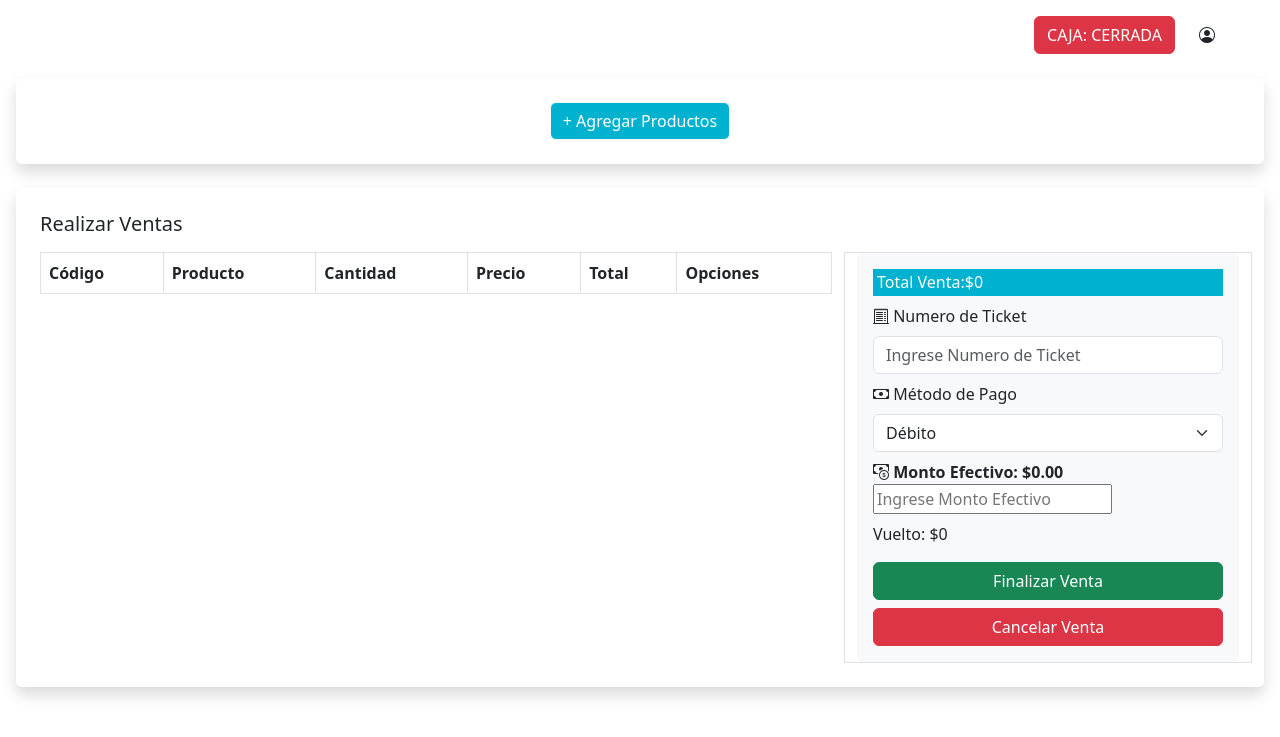
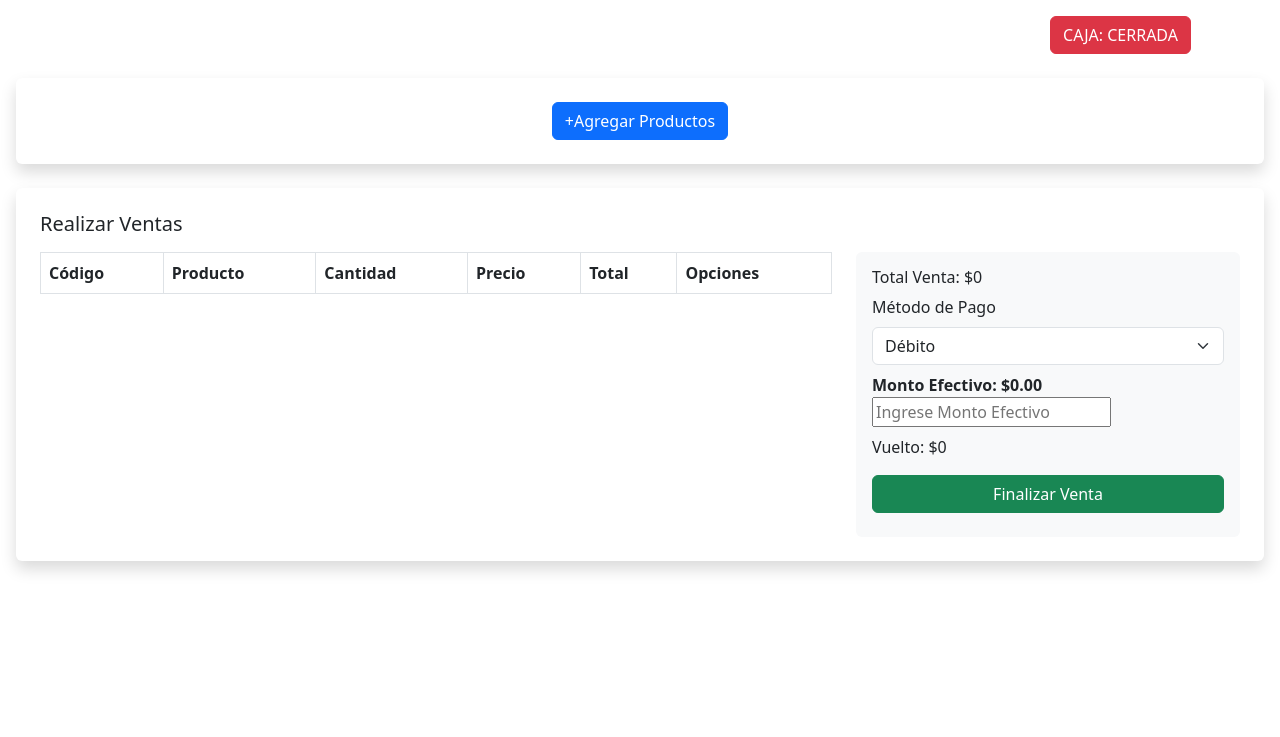
Before and after one commit to CrisCv15/CodeCrafters, a PHP site: page /php/caja/Html.html in a window 1280 px wide. Shown: the top 737 px of the page. Run offline with PHP 8.4, Linux system fonts and the light colour scheme; lists and menus that the app fills with data are empty.

Commit message:
Cambios en la caja

```diff
--- a/php/caja/Html.html
+++ b/php/caja/Html.html
@@ -7,7 +7,6 @@
     <meta name="viewport" content="width=device-width, initial-scale=1.0">
     <title>Gestión de Productos y Ventas</title>
     <link href="https://cdn.jsdelivr.net/npm/bootstrap@5.3.0/dist/css/bootstrap.min.css" rel="stylesheet">
-    <link rel="stylesheet" href="https://cdn.jsdelivr.net/npm/bootstrap-icons@1.11.3/font/bootstrap-icons.min.css">
     <!--<link rel="stylesheet" href="./css/styleVentas.css"-->
 </head>
 
@@ -15,23 +14,23 @@
     <div class="main-content flex-grow-1 p-3">
         <header class="d-flex justify-content-between align-items-center mb-4">
             <div class="store-info">
-                <h4 style="color: white;">Los 4 Hermanos</h4>
+                <h4 style="color: white;">Los 4Hermanos</h4>
             </div>
             <div class="d-flex align-items-center">
                 <button id="toggleCaja" class="btn btn-danger me-3" onclick="toggleCaja()">
                     <span id="cajaStatus">CAJA: CERRADA</span>
                 </button>
                 <div class="admin-info d-flex align-items-center">
+                    <span style="color: white;">Admin</span>
                     <i class="bi bi-person-circle ms-2"></i>
-                    <span style="color: white;">Admin</span>
                 </div>
             </div>
         </header>
 
         <section class="bg-white p-4 rounded shadow">
             <div class="text-center">
-                <button type="button" class="btn btn-light text-white" data-bs-toggle="modal" data-bs-target="#productosModal" onclick="getData()" style="background-color: #00B2D0;">
-                    + Agregar Productos
+                <button type="button" class="btn btn-primary" data-bs-toggle="modal" data-bs-target="#productosModal" onclick="getData()">
+                    +Agregar Productos
                 </button>
             </div>
         </section>
@@ -125,19 +124,14 @@
                             </tbody>
                         </table>
                     </div>
-                    <div class="col-4 border">
+                    <div class="col-4">
                         <div class="bg-light p-3 rounded">
-                            <h6 class="d-flex p-1 text-white" style="background-color: #00B2D0;">Total Venta: <span id="totalVenta">$0</span></h6>
+                            <h6>Total Venta: <span id="totalVenta">$0</span></h6>
                             <input type="hidden" name="totalVenta" id="totalVentaInput">
 
                             <input type="hidden" name="productos[]" id="productosInput">
+
                             <div class="mb-2">
-                                <i class="bi bi-receipt-cutoff"></i>
-                                <label class="form-label">Numero de Ticket</label>
-                                <input type="number" class="form-control" name="nroTicket" id="nroTicket" placeholder="Ingrese Numero de Ticket" required>
-                            </div>
-                            <div class="mb-2">
-                                <i class="bi bi-cash"></i>
                                 <label class="form-label">Método de Pago</label>
                                 <select class="form-select" name="formaPago" id="formaPago" required>
                                     <option>Débito</option>
@@ -145,7 +139,6 @@
                                 </select>
                             </div>
                             <div class="mb-2">
-                                <i class="bi bi-cash-coin"></i>
                                 <strong>Monto Efectivo: $<span id="montoEfectivo">0.00</span></strong>
                                 <input type="number" id="montoEfectivoInput" placeholder="Ingrese Monto Efectivo" oninput="actualizarMontoEfectivo()" />
                             </div>
@@ -153,7 +146,6 @@
                                 <p>Vuelto: <span id="vuelto">$0</span></p>
                             </div>
                             <button type="submit" class="btn btn-success w-100 mb-2">Finalizar Venta</button>
-                            <button type="reset" class="btn btn-danger w-100">Cancelar Venta</button>
                         </div>
                     </div>
                 </div>
```
Also changed, not shown: php/caja/realizarVenta.php (+8 -6 lines).
